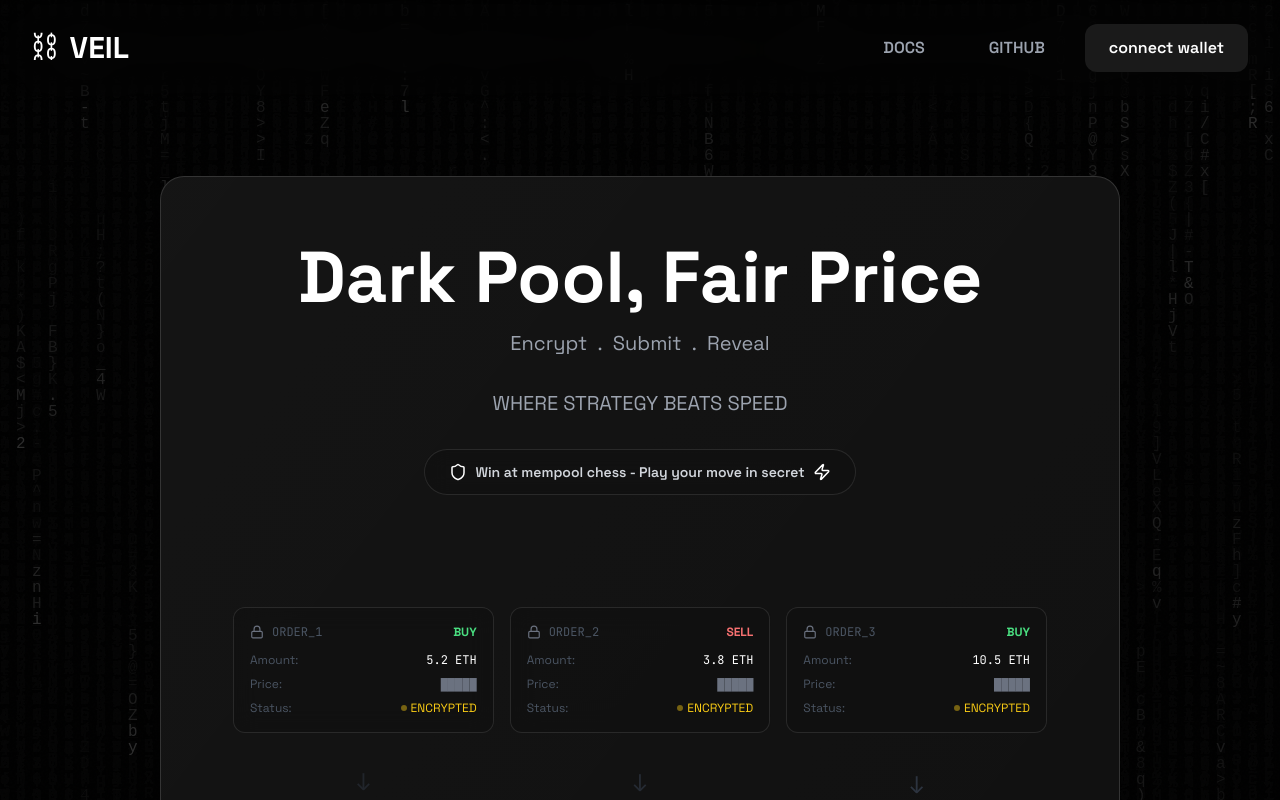
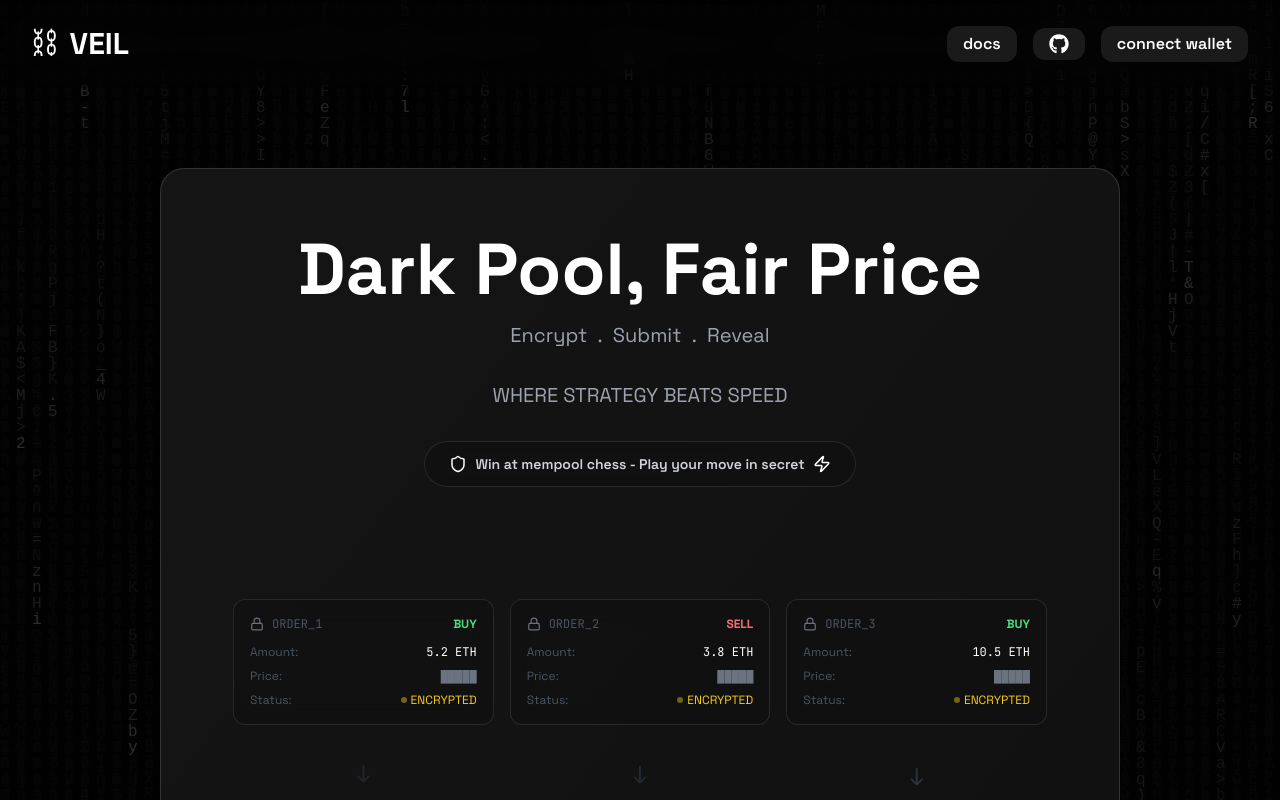
Before and after one commit to Aditya-Guntur/veil, a React (Vite) app in the folder frontend/: page / in a window 1280 px wide. Shown: the top 800 px of the page. Built offline with nearby package versions, Linux system fonts and the light colour scheme; no server answers.

Commit message:
minor changes

```diff
--- a/frontend/package.json
+++ b/frontend/package.json
@@ -28,6 +28,7 @@
     "react": "^19.2.0",
     "react-dom": "^19.2.0",
     "react-hot-toast": "^2.6.0",
+    "react-icons": "^5.5.0",
     "react-router-dom": "^7.9.6",
     "recharts": "^3.4.1",
     "zustand": "^5.0.8"
--- a/frontend/src/App.tsx
+++ b/frontend/src/App.tsx
@@ -6,8 +6,8 @@ import ResultsPage from './pages/ResultsPage'
 import { walletManager } from './utils/walletManager';
 import { canisterService } from "./services/canister";
 import { Modal } from "./components/ui/Modal";
+import { FaGithub } from "react-icons/fa";
 import './index.css'
-import type { Identity } from '@dfinity/agent'
 
 function App() {
   const [walletModalOpen, setWalletModalOpen] = useState(false);
@@ -73,8 +73,8 @@ const handleConnect = async () => {
                       target="_blank"
                       rel="noopener noreferrer"
                     >
-                    <button className="px-6 py-3 text-gray-400 hover:text-white transition-colors font-semibold">
-                      DOCS
+                    <button className="px-4 py-1.5 bg-veil-primary text-white rounded-xl font-semibold hover:opacity-90 transition-opacity">
+                      docs
                     </button>
                     </a>
                     <a
@@ -82,8 +82,8 @@ const handleConnect = async () => {
                       target="_blank"
                       rel="noopener noreferrer"
                     >
-                    <button className="px-6 py-3 text-gray-400 hover:text-white transition-colors font-semibold">
-                      GITHUB
+                    <button className="px-4 py-1.5 bg-veil-primary text-white rounded-xl font-semibold hover:opacity-90 transition-opacity">
+                      <FaGithub size={20} />
                     </button>
                     </a>
                   </>
@@ -116,7 +116,7 @@ const handleConnect = async () => {
                 )}
                 <button
                   onClick={() => setWalletModalOpen(true)}
-                  className="px-6 py-3 bg-veil-primary text-white rounded-xl font-semibold hover:opacity-90 transition-opacity"
+                  className="px-4 py-1.5 bg-veil-primary text-white rounded-xl font-semibold hover:opacity-90 transition-opacity"
                 >
                   {connected && principal ? (
                     <span className="flex items-center gap-2">
```
Also changed, not shown: 1 other file (tests, documents, lock files or other folders).
